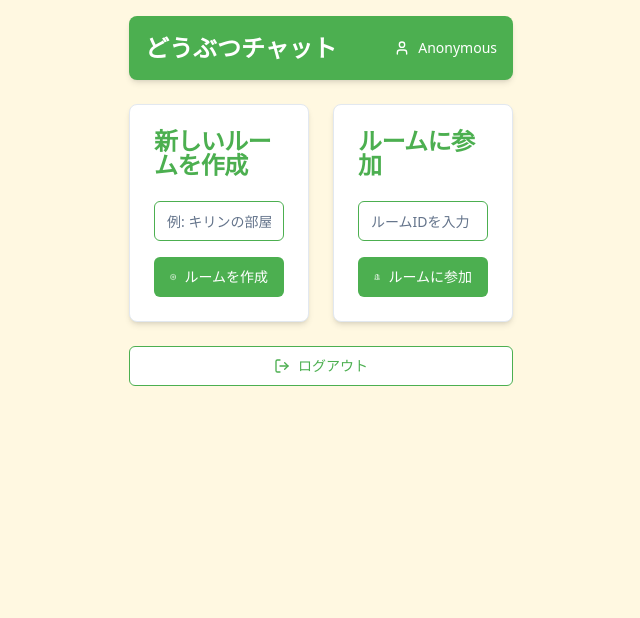
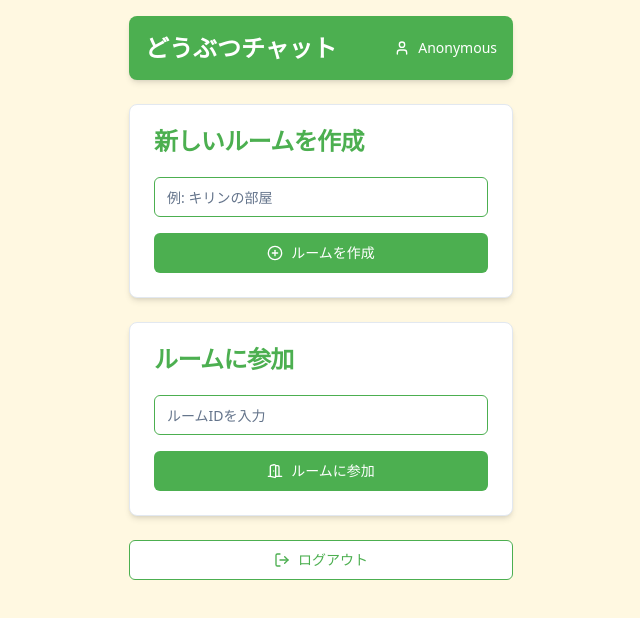
Before and after one commit to ikaipu/werewolf-chat, a React (Vite) app: page / in a window 1280 px wide. Shown: the top 618 px of the page, without its empty margins (319-959 px from the left). Built offline with nearby package versions, Linux system fonts and the light colour scheme; no server answers; the database is empty; sample sign-in values are in the browser's storage.

Commit message:
feat: Update home screen layout to vertical form design

```diff
--- a/src/components/Home.tsx
+++ b/src/components/Home.tsx
@@ -136,7 +136,7 @@ const Home: React.FC = () => {
           </Card>
         )}
 
-        <div className="grid grid-cols-1 md:grid-cols-2 gap-6 mb-6">
+        <div className="space-y-6 mb-6">
           <Card className="bg-white shadow-md">
             <CardHeader>
               <CardTitle className="text-[#4CAF50]">新しいルームを作成</CardTitle>
@@ -159,6 +159,7 @@ const Home: React.FC = () => {
               </form>
             </CardContent>
           </Card>
+
           <Card className="bg-white shadow-md">
             <CardHeader>
               <CardTitle className="text-[#4CAF50]">ルームに参加</CardTitle>
```
Also changed, not shown: 1 other file (tests, documents, lock files or other folders). Lines whose indentation alone changed are shown as unchanged.
